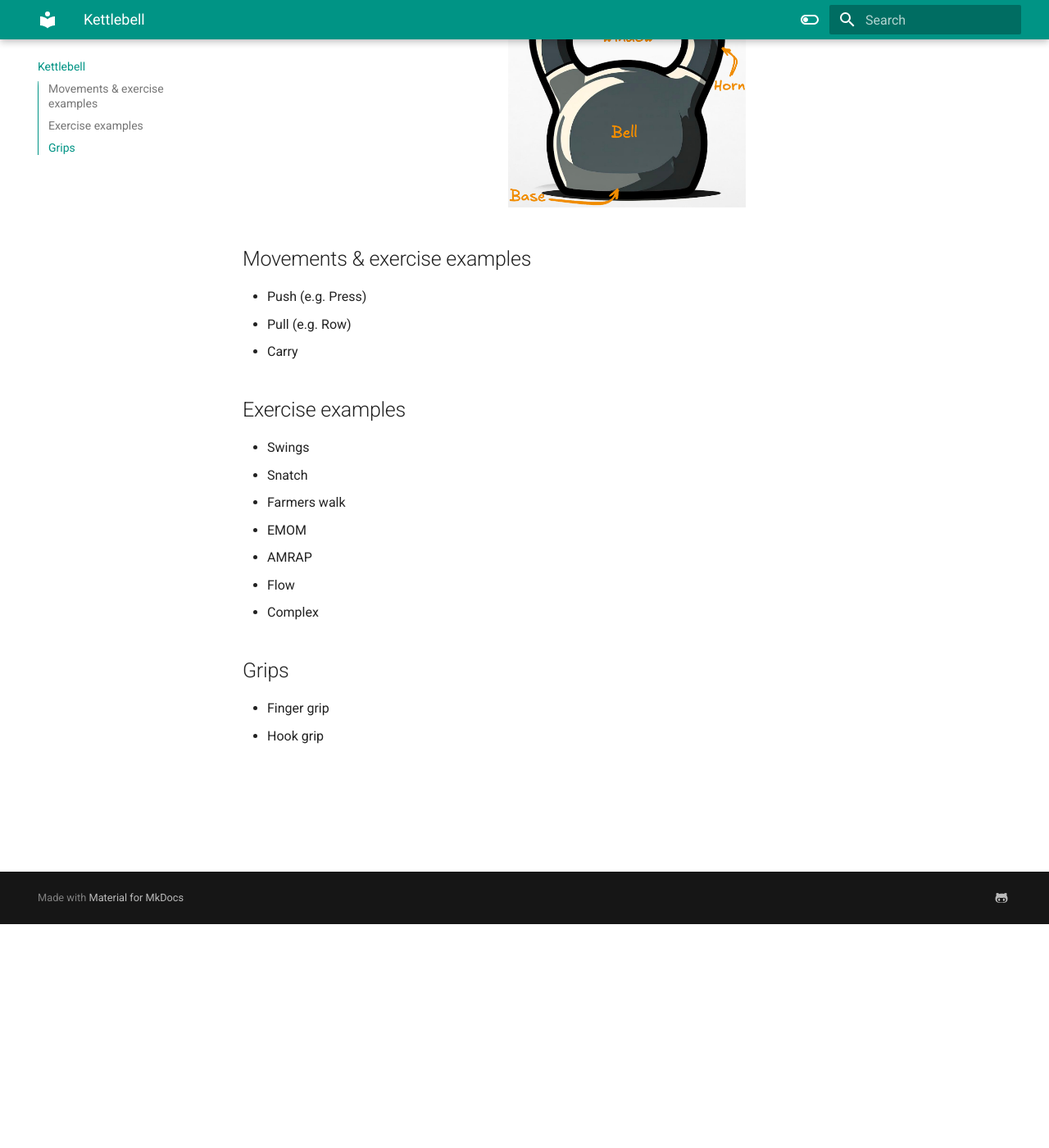
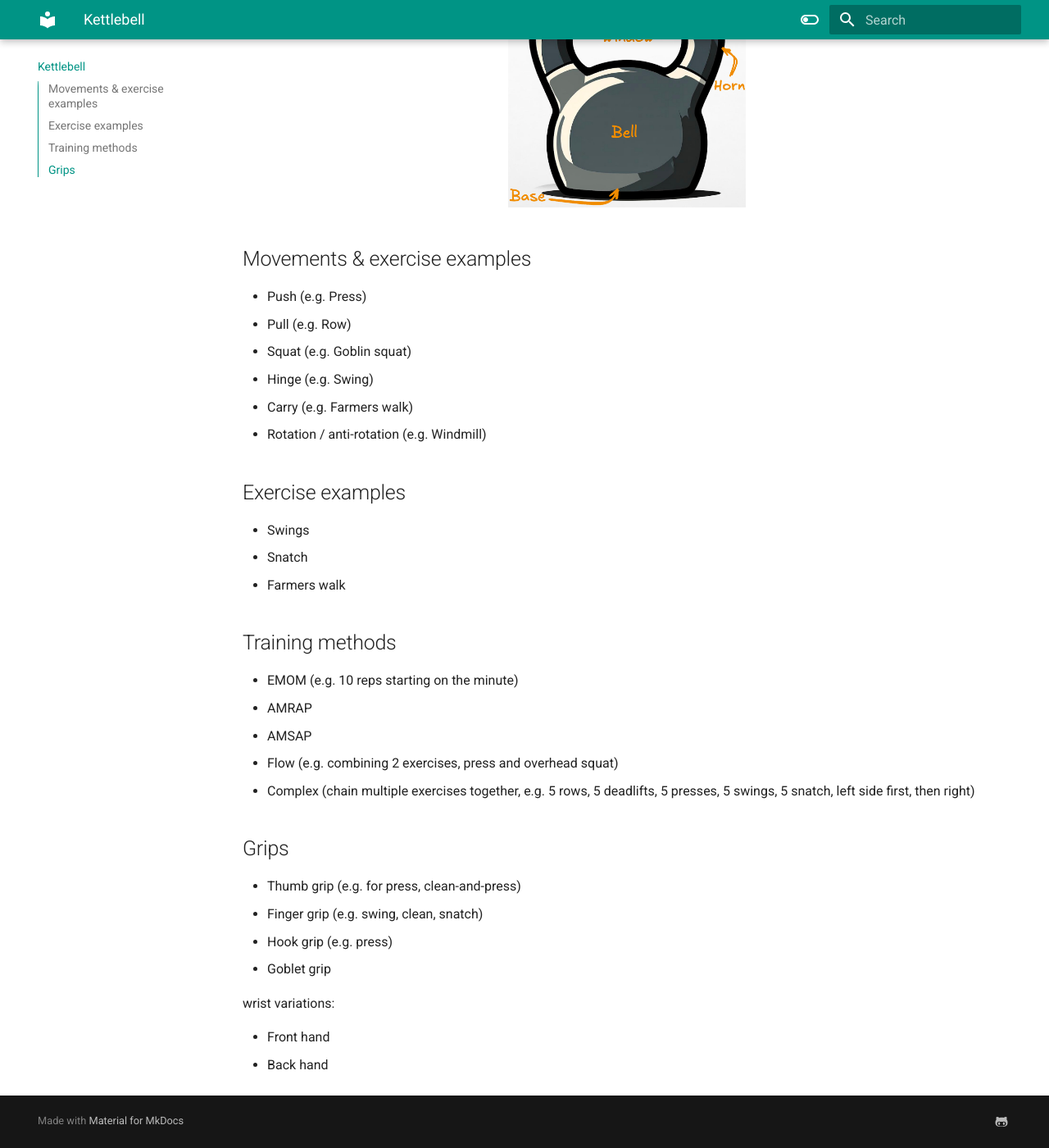
Before and after one commit to TheNewThinkTank/fitness-tracker, an MkDocs documentation site: the page built from docs/project_docs/Kettlebell/kettlebell.md, in a window 1280 px wide and 1400 px high, scrolled down 273 px. Shown: the whole window at 82% size. Built offline with MkDocs 1.6.1 and Material for MkDocs 9.7.7, drawn with Linux system fonts in a browser that asks for light colours.

Commit message:
docs: update kettlebell

```diff
--- a/docs/project_docs/Kettlebell/kettlebell.md
+++ b/docs/project_docs/Kettlebell/kettlebell.md
@@ -6,7 +6,10 @@
 
 - Push (e.g. Press)
 - Pull (e.g. Row)
-- Carry
+- Squat (e.g. Goblin squat)
+- Hinge (e.g. Swing)
+- Carry (e.g. Farmers walk)
+- Rotation / anti-rotation (e.g. Windmill)
 
 ## Exercise examples
 
@@ -14,12 +17,22 @@
 - Snatch
 - Farmers walk
 
-- EMOM
+## Training methods
+
+- EMOM (e.g. 10 reps starting on the minute)
 - AMRAP
-- Flow
-- Complex
+- AMSAP
+- Flow (e.g. combining 2 exercises, press and overhead squat)
+- Complex (chain multiple exercises together, e.g. 5 rows, 5 deadlifts, 5 presses, 5 swings, 5 snatch, left side first, then right)
 
 ## Grips
 
-- Finger grip
-- Hook grip
+- Thumb grip (e.g. for press, clean-and-press)
+- Finger grip (e.g. swing, clean, snatch)
+- Hook grip (e.g. press)
+- Goblet grip
+
+wrist variations:
+
+- Front hand
+- Back hand
```
